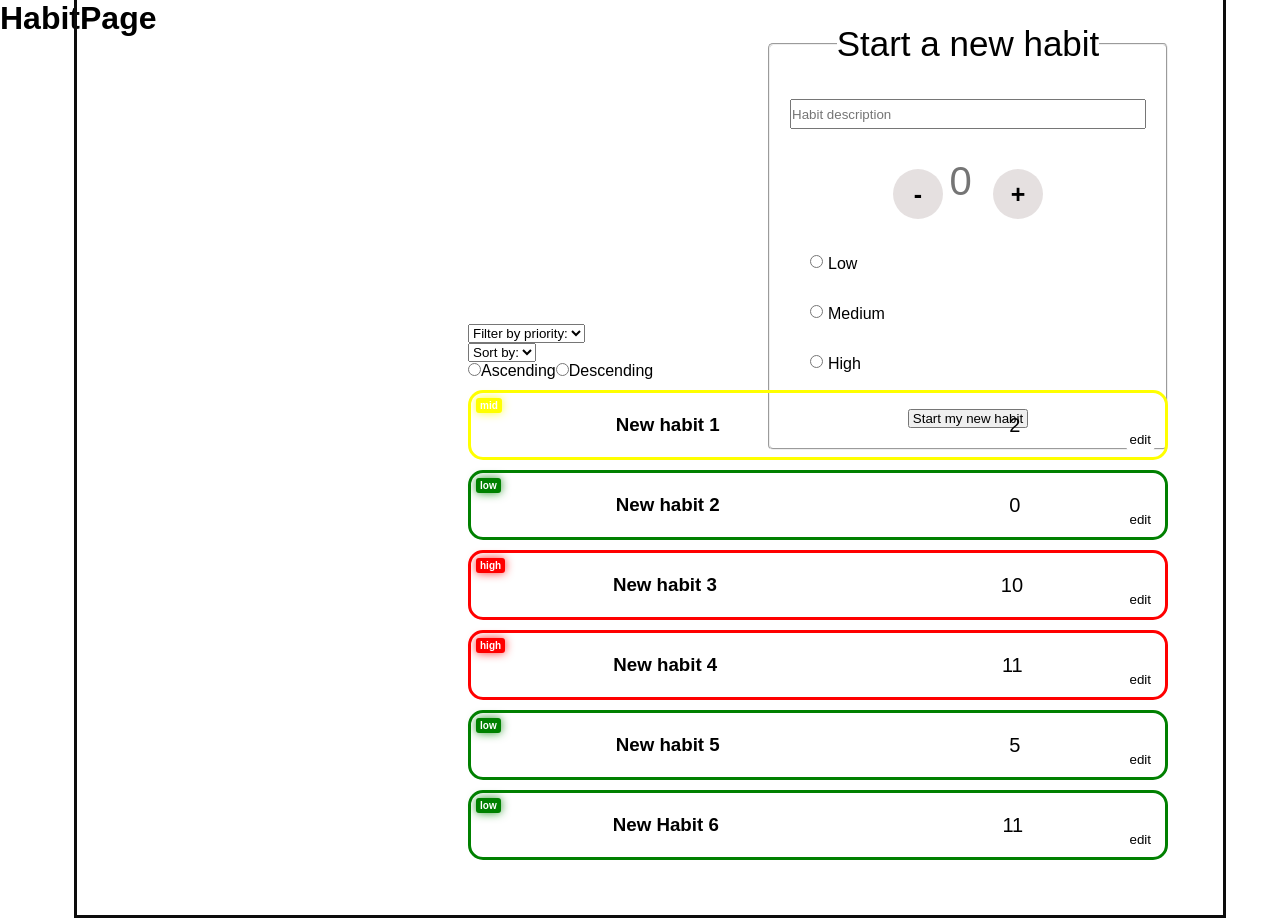
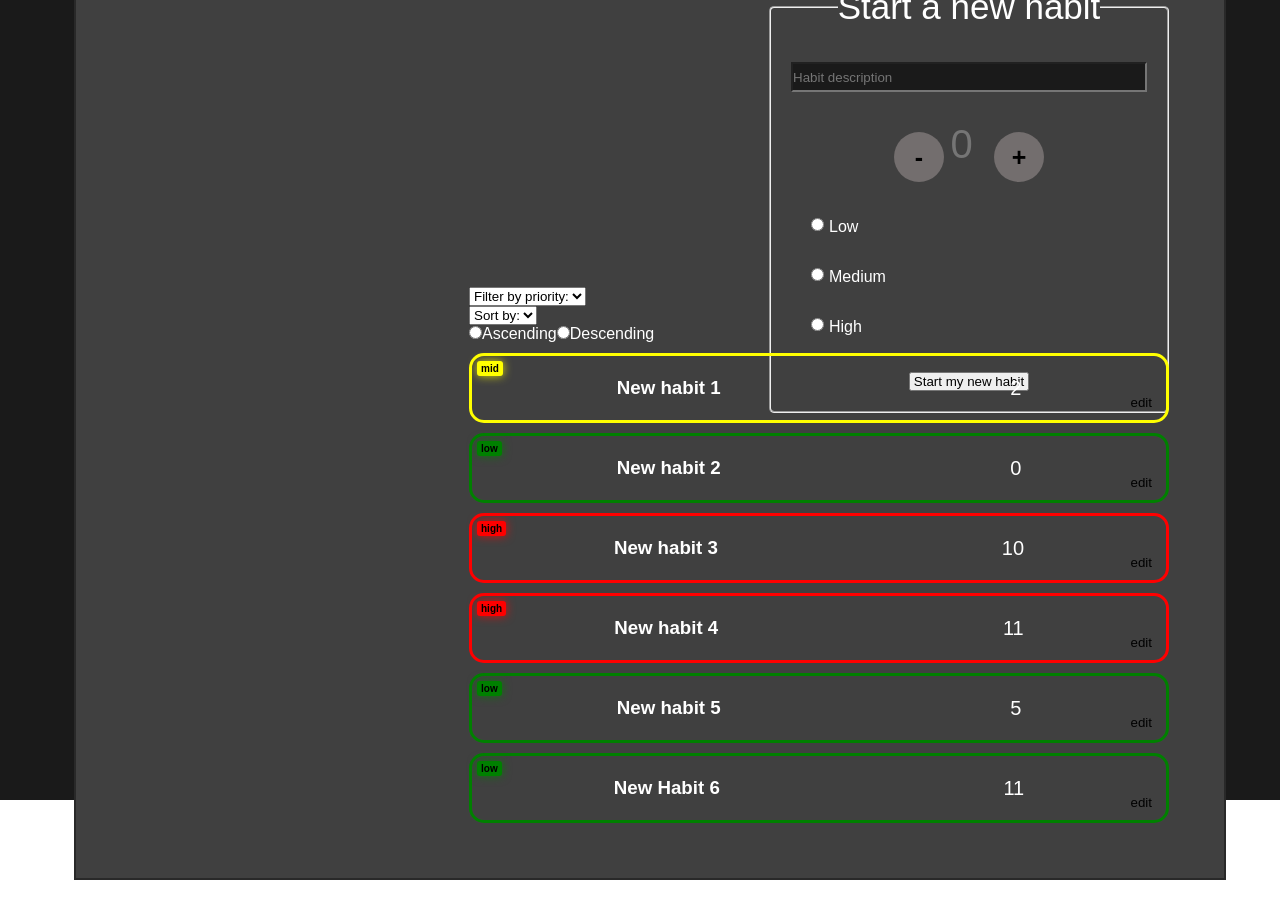
Before and after one commit to oablom/todo-app, a React (Create React App) app: page /habits in a window 1280 px wide. After the commit the page ends 880 px from the top, so only its background shows below. Built offline with nearby package versions, Linux system fonts and the light colour scheme.

Commit message:
more styling added

```diff
--- a/src/pages/HabitPage.jsx
+++ b/src/pages/HabitPage.jsx
@@ -3,7 +3,6 @@ import Habits from "../components/Habits.jsx";
 export default function HabitPage() {
   return (
     <div>
-      <h1>HabitPage</h1>
       <Habits />
     </div>
   );
--- a/src/styles/style.css
+++ b/src/styles/style.css
@@ -380,18 +380,22 @@
   justify-content: center;
   align-items: center;
   height: 100vh;
+  background: #1a1a1a;
 }
 
 .habits {
+  background-color: #404040;
   display: flex;
   flex-direction: column;
   margin-left: 20px;
-  border: #0c0c0c solid;
+  border: 2px solid #292929;
   min-height: 85vh;
   width: 90vw;
   justify-content: center;
   padding: 55px;
   transition: min-height 0.3s ease;
+  color: #fff;
+  /* NEW HABIT */
   /* Media Query */
 }
 .habits .myHabits {
@@ -407,6 +411,7 @@
 }
 .habits .myHabits:hover {
   background-color: transparent;
+  color: black;
 }
 .habits .myHabits:hover.low {
   background-color: green;
@@ -422,20 +427,20 @@
   bottom: 6px;
   right: 10px;
   border-radius: 5px;
-  background-color: white;
+  background-color: transparent;
   border-style: none;
   padding: 4px;
 }
 .habits .myHabits .edit-btn:hover {
-  background-color: black;
-  color: white;
+  background-color: #292929;
+  color: #fff;
 }
 .habits .myHabits .priority-box {
   position: absolute;
   top: 5px;
   left: 5px;
   padding: 2px 4px;
-  color: #fff;
+  color: black;
   font-size: 10px;
   font-weight: bold;
   border-radius: 3px;
@@ -547,6 +552,8 @@
   margin-top: 15px;
   height: 30px;
   margin-bottom: 20px;
+  background-color: #1a1a1a;
+  color: #fff;
 }
 .habits .newHabit .new-form button {
   width: 120px;
@@ -566,6 +573,8 @@
   text-align: center;
   font-size: 40px;
   width: 50px;
+  background-color: #404040;
+  color: #fff;
 }
 .habits .newHabit .new-form .starting-streak button {
   border-radius: 50px;
--- a/src/styles/style.scss
+++ b/src/styles/style.scss
@@ -444,20 +444,24 @@
   justify-content: center;
   align-items: center;
   height:100vh;
+  background: #1a1a1a;
+
 
 }
 
 .habits {
+  background-color: #404040;
   display:flex;
   flex-direction: column;
   margin-left:20px;
-  border: #0c0c0c solid;
+  border: 2px solid #292929;
   min-height:85vh;
   width:90vw;
   justify-content: center;
   //overflow-x: auto;
   padding: 55px;
   transition: min-height 0.3s ease;
+  color: #fff;
 
   .myHabits {
     cursor: pointer;
@@ -474,6 +478,7 @@
 
       &:hover {
           background-color: transparent;
+          color:black;
 
           &.low {
             background-color: green;
@@ -493,12 +498,12 @@
       bottom:6px;
       right: 10px;
       border-radius: 5px;
-      background-color: white;
+      background-color:transparent;
       border-style: none;
       padding:4px;
       &:hover {
-        background-color: black;
-        color:white;
+        background-color: #292929;
+        color: #fff;
       }
     }
 
@@ -507,7 +512,7 @@
       top: 5px;
       left: 5px;
       padding: 2px 4px;
-      color: #fff;
+      color: black;
       font-size: 10px;
       font-weight: bold;
       border-radius: 3px;
@@ -626,6 +631,8 @@
   flex-wrap: wrap;
 }
 
+/* NEW HABIT */
+
 .newHabit {
   height: 300px;
   width: 400px;
@@ -645,6 +652,8 @@
       margin-top:15px;
       height:30px;
       margin-bottom:20px;
+      background-color: #1a1a1a;
+      color:#fff;
     }
 
     button {
@@ -666,6 +675,8 @@
         text-align: center;
         font-size: 40px;
         width:50px;
+        background-color: #404040;
+        color:#fff;
       }
 
       button {
```
Also changed, not shown: 1 other file (tests, documents, lock files or other folders).
